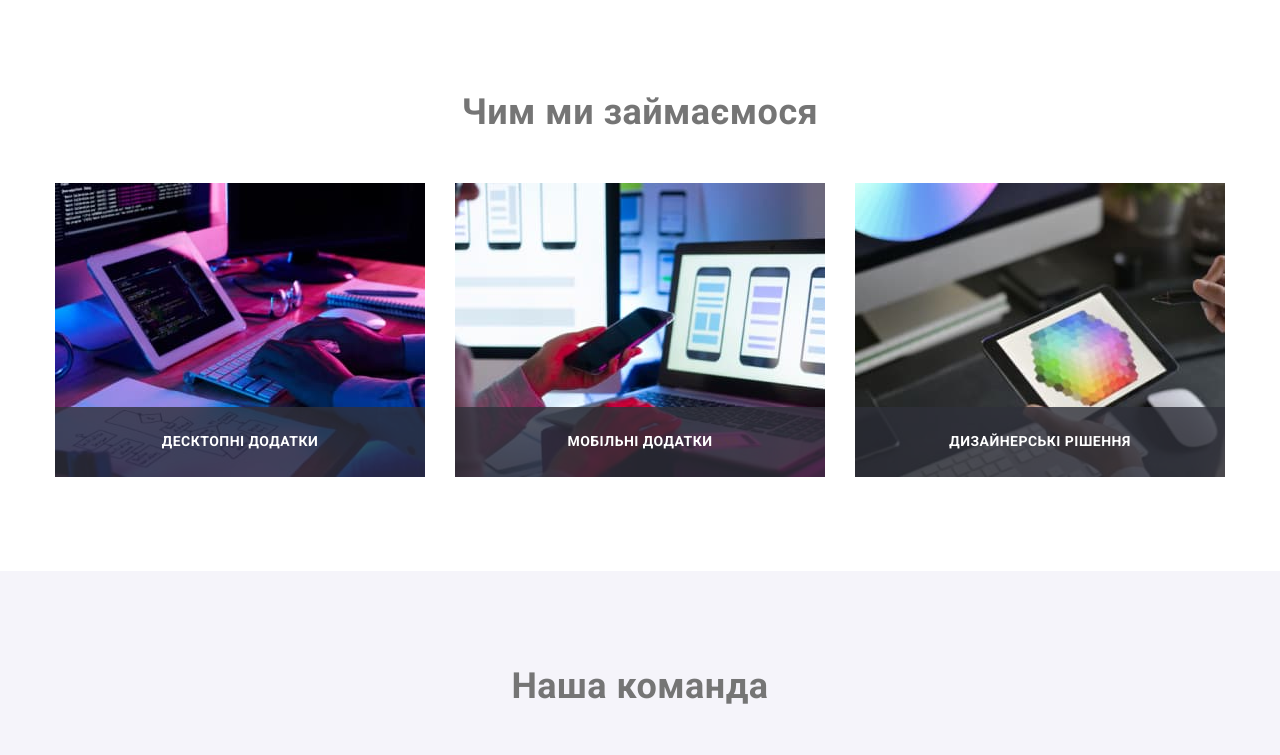
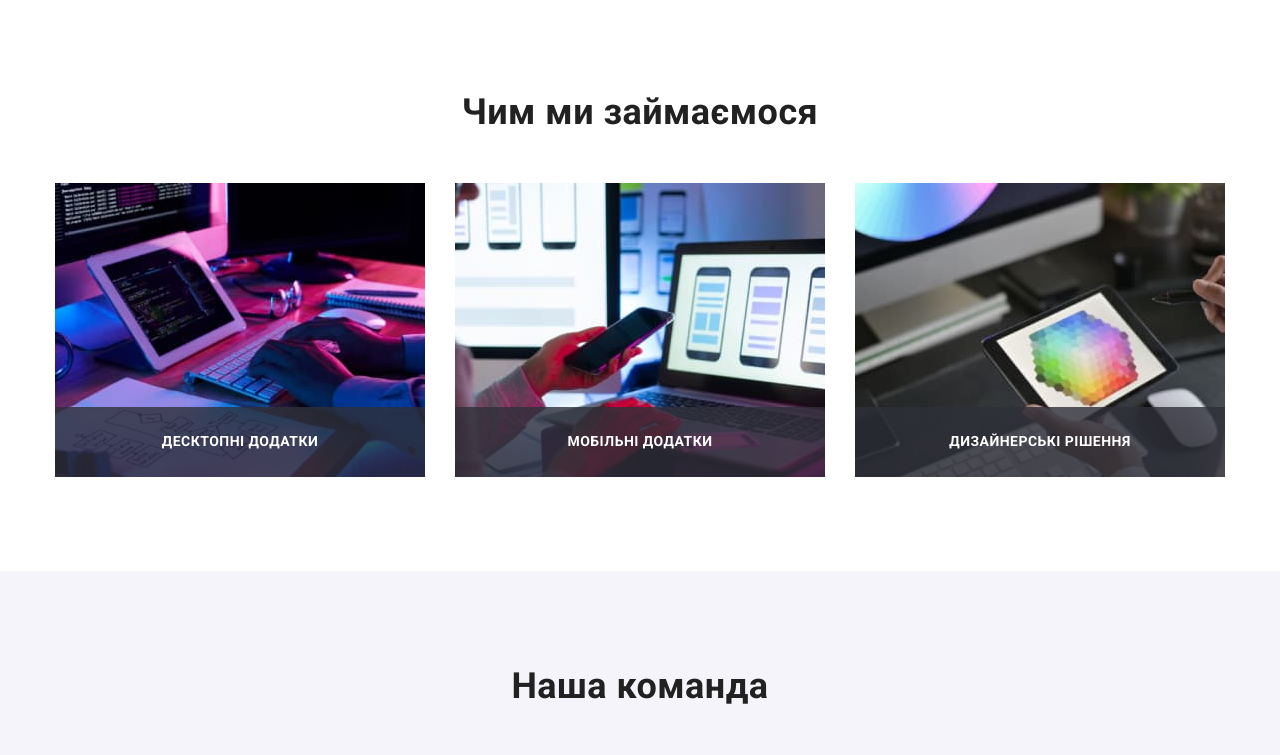
Before and after one commit to neutr00n/goit-markup-hw-08, a plain HTML site: page index.html in a window 1280 px wide. Shown: the part 1025-1780 px from the top of the page. Drawn offline with nearby package versions, Linux system fonts and the light colour scheme; files that its build step writes are made by us from their sources.

Commit message:
changing title color

```diff
--- a/sass/utilits/_common.scss
+++ b/sass/utilits/_common.scss
@@ -28,7 +28,7 @@ body {
   line-height: 1.18;
   text-align: center;
 
-  color: getColor('primary-text-color');
+  color: getColor('primary-title-color');
 
   @media screen and (min-width: $desktop) {
     font-size: 36px;
```
